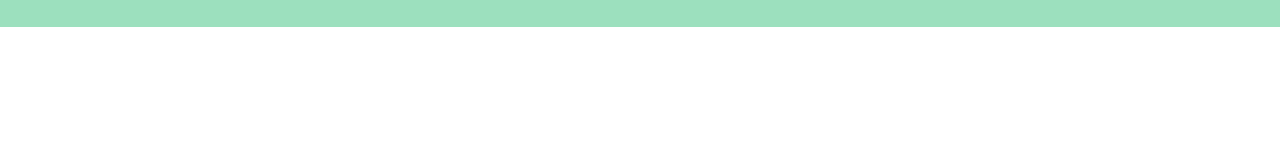
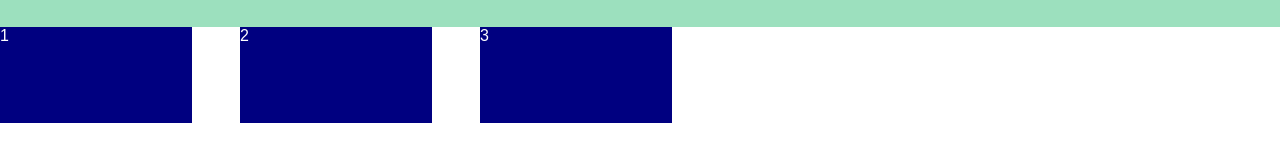
Before and after one commit to Tabgen/oppskrift-side, a plain HTML site: page grid test/grid.html in a window 1280 px wide. Shown: the part 71-232 px from the top of the page. Drawn offline with Linux system fonts and the light colour scheme.

Commit message:
grid test

```diff
--- a/grid test/grid.css
+++ b/grid test/grid.css
@@ -46,3 +46,20 @@ nav ul li a {
 nav ul li a:hover {
     color: rgb(62, 75, 139);
 }
+
+.container {
+    display: flex;
+    flex-direction: row;
+    column-gap: 3rem;
+    align-content: center;
+    width: 100%;
+
+}
+
+.kort {
+    width: 12rem;
+    height: 6rem;
+    display: flex;
+    background-color: navy;
+    color: white;
+}
--- a/grid test/grid.html
+++ b/grid test/grid.html
@@ -24,11 +24,11 @@
     </header>
 
     <div class="container">
-        <div class="kort"></div>
+        <div class="kort">1</div>
 
-        <div class="kort"></div>
+        <div class="kort">2</div>
 
-        <div class="kort"></div>
+        <div class="kort">3</div>
     </div>
 </body>
 </html>
```
